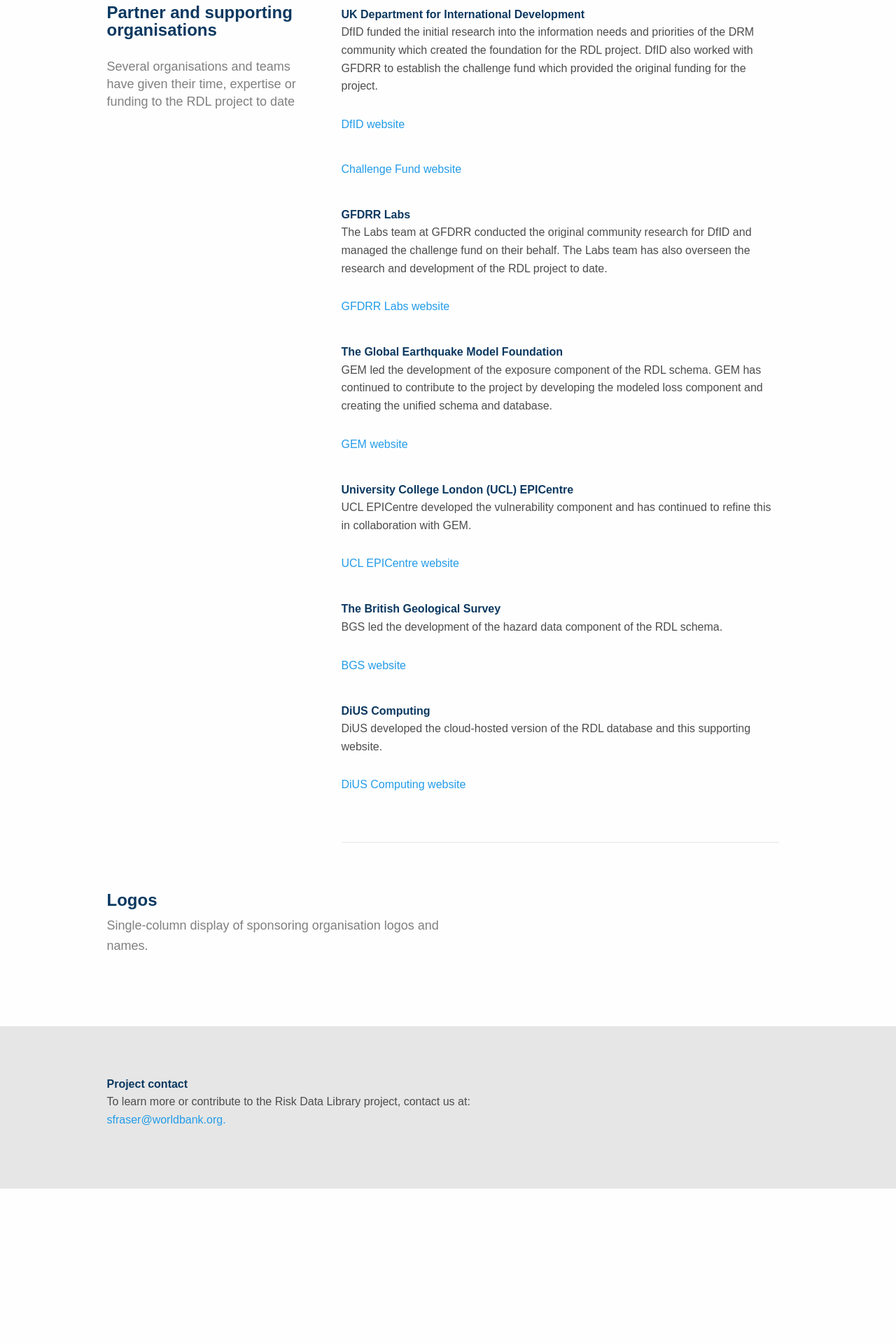
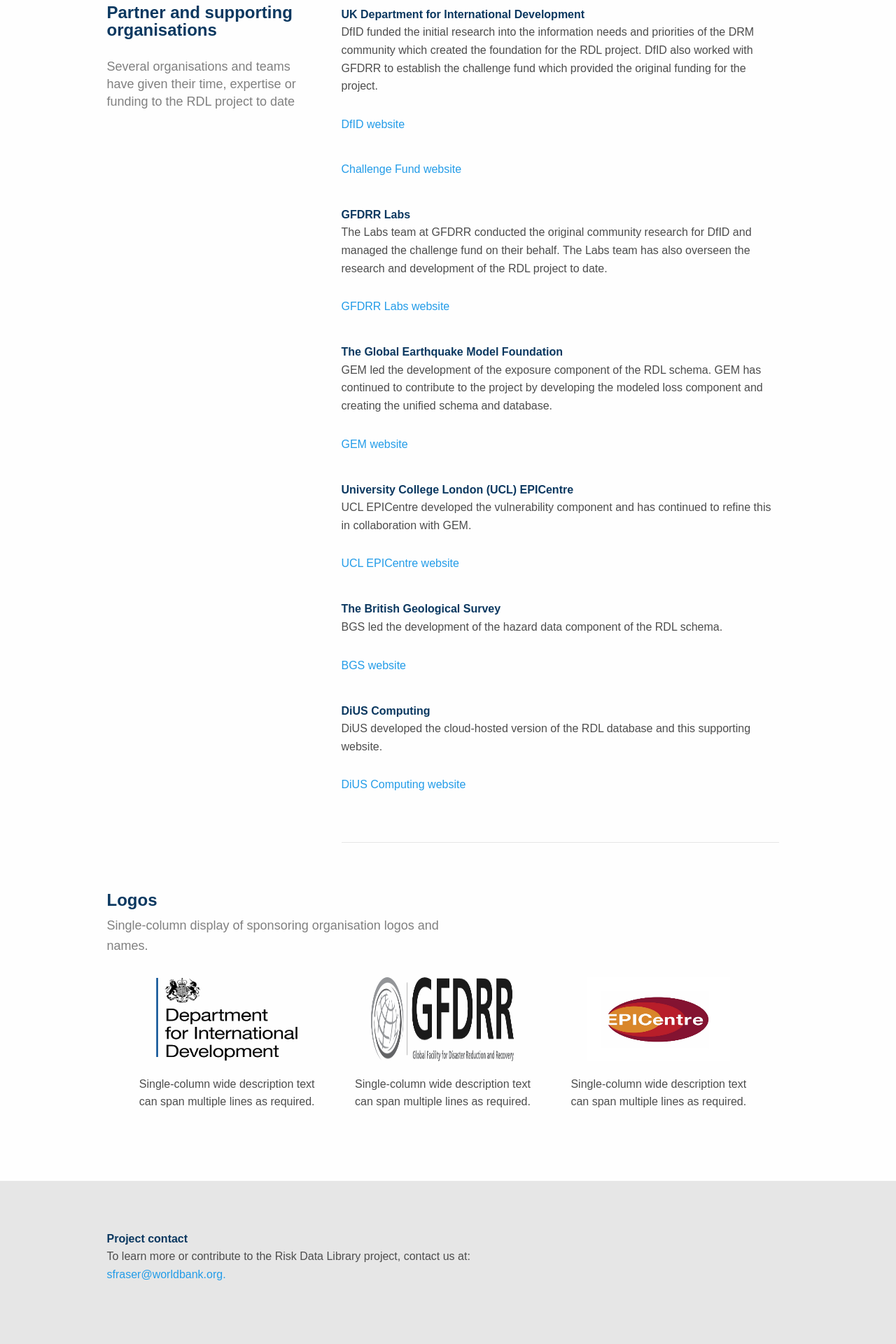
Before and after one commit to GFDRR/risk-data-library.github.io, a Jekyll site: the page built from project.html, in a window 1280 px wide. Shown: the part 1097-3017 px from the top of the page at 70% size. Built offline with Jekyll 4.4.1, drawn with Linux system fonts in a browser that asks for light colours; nearby versions of some CDN libraries; before the commit the page ends 2795 px from its top, so only the background shows below that.

Commit message:
feat: add sponsor orgs logos

```diff
--- /dev/null
+++ b/_sass/logos/main.scss
@@ -0,0 +1,36 @@
+.schema-page-image {
+  & div.logos-container:not(:last-of-type) {
+    margin-bottom: 30px;
+  }
+}
+
+.logos-container {
+  margin: 0 40px;
+  display: flex;
+  flex-flow: row;
+  flex-wrap: nowrap;
+
+  & .individual-logo-container:not(:last-of-type) {
+    margin-right: 45px;
+  }
+}
+
+.individual-logo-container {
+  width: 290px;
+  display: flex;
+  flex-flow: column;
+
+  & a {
+    align-self: center;
+    margin-bottom: 20px;
+  }
+
+  & figcaption {
+    text-align: center;
+  }
+}
+
+.logo-image {
+  width: 204px;
+  height: 120px;
+}
--- a/_sass/main.scss
+++ b/_sass/main.scss
@@ -17,6 +17,9 @@
 
 // image - figure
 @import "figure/main";
+
+// logos
+@import "logos/main";
 
 // schema page
 // database, resources & project pages share the same css as schema page
--- a/project.html
+++ b/project.html
@@ -127,11 +127,31 @@
     Single-column display of sponsoring organisation logos and names.
   </p>
   <div class="schema-page-image">
-    <div class="logos">
-    </div>
-    <div class="logos">
-    </div>
-    <div class="logos">
+    <div class="logos-container">
+      <figure class="individual-logo-container">
+        <a href="https://www.gov.uk/government/organisations/department-for-international-development" class="link" title="Department for International Development" target="_blank">
+          <img src="assets/images/logo_partners/DfIDsvg.png"  class="logo-image">
+        </a>
+        <figcaption class="reusable-font-regular">
+          Single-column wide description text can span multiple lines as required.
+        </figcaption>
+      </figure>
+      <figure class="individual-logo-container">
+        <a href="https://www.gfdrr.org/en/gfdrr-labs" class="link" title="GFDRR" target="_blank">
+          <img src="assets/images/logo_partners/logo-gfdrr.png"  class="logo-image">
+        </a>
+        <figcaption class="reusable-font-regular">
+          Single-column wide description text can span multiple lines as required.
+        </figcaption>
+      </figure>
+      <figure class="individual-logo-container">
+        <a href="https://ucl.ac.uk/epicentre/" class="link" title="EPICentre" target="_blank">
+          <img src="assets/images/logo_partners/epicentre.jpg"  class="logo-image">
+        </a>
+        <figcaption class="reusable-font-regular">
+          Single-column wide description text can span multiple lines as required.
+        </figcaption>
+      </figure>
     </div>
   </div>
 </div>
```
